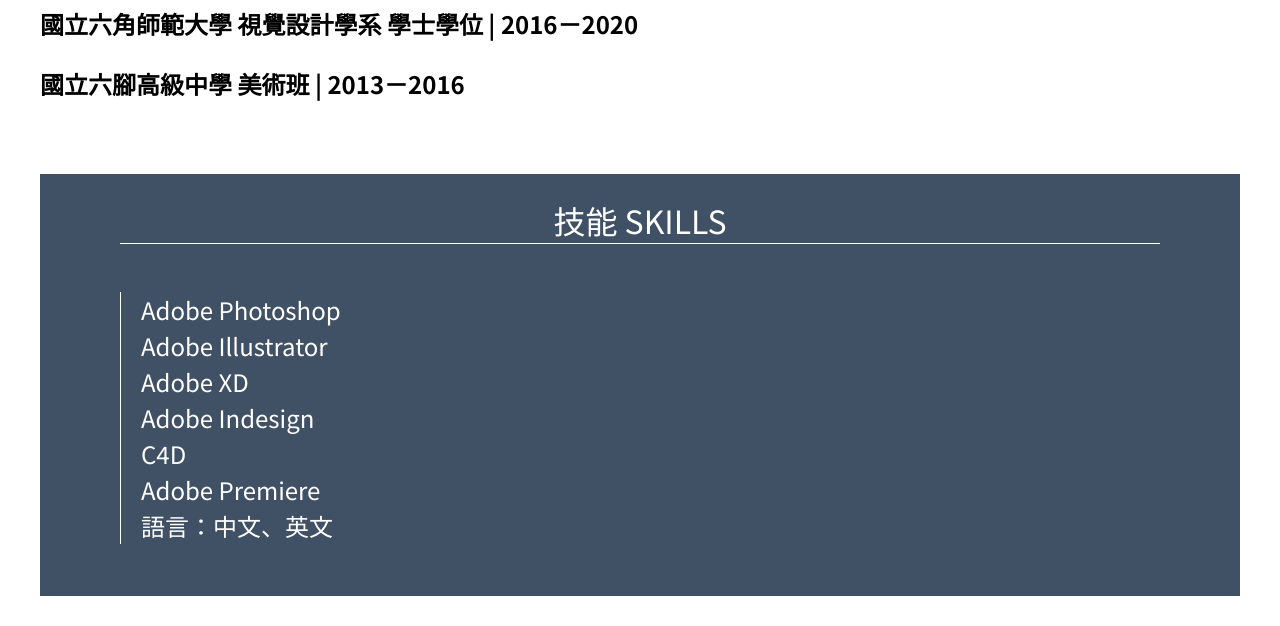
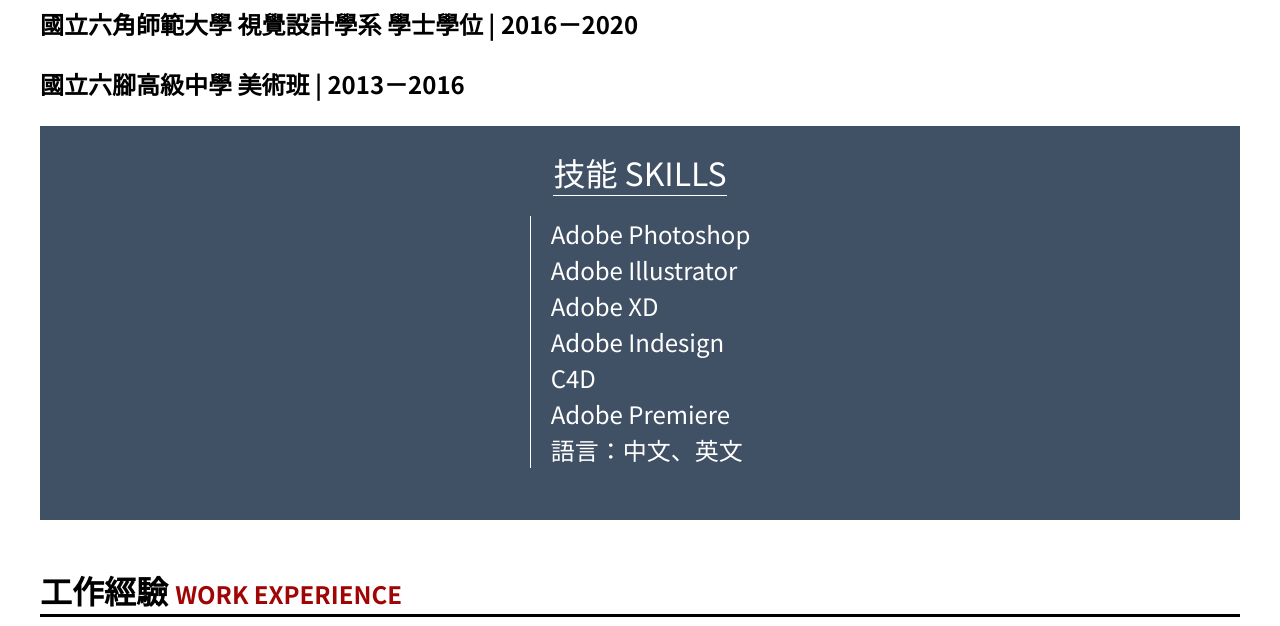
Before and after one commit to allen91wu/hexschool_course_homework, a plain HTML site: page homework1/index.html in a window 1280 px wide. Shown: the part 1070-1696 px from the top of the page. Drawn offline with Linux system fonts and the light colour scheme.

Commit message:
fix(homework1): html and css coding style

```diff
--- a/homework1/index.html
+++ b/homework1/index.html
@@ -8,7 +8,7 @@
     <link rel="stylesheet" href="style.css">
 </head>
 <body>
-    <div class="box1">
+    <div class="wrap">
         <div class="header">
             <h1>
                 Joanne<br>Chen
@@ -26,7 +26,7 @@
             <h2>學歷 <span>EDUCATION</span></h2>
             <ul>
                 <li class="exp">國立六角師範大學 視覺設計學系 學士學位 | 2016－2020</li>
-                <li>國立六腳高級中學 美術班 | 2013－2016</li>
+                <li class="exp">國立六腳高級中學 美術班 | 2013－2016</li>
             </ul>
         </div>
 <div class="skill">
--- a/homework1/style.css
+++ b/homework1/style.css
@@ -56,7 +56,11 @@ body{
     font-family: 'Noto Sans TC', 'sans-serif','Roboto';
 }
 
-.box1{
+a{
+    text-decoration: none;
+}
+
+.wrap{
     width: 1200px;
     margin: auto;
     padding-top: 40px;
@@ -99,11 +103,10 @@ body{
 .skill{
     background: #415165;
     padding-top: 24px;
-    padding-left: 80px;
-    padding-right: 80px;
     padding-bottom: 52px;
-    margin-bottom: 72px;
-    margin-top: 72px;
+    display: flex;
+    flex-direction: column;
+    align-items: center;
 }
 .skill h2{
     font-size: 32px;
@@ -111,18 +114,15 @@ body{
     text-align: center;
     border-bottom: #FFFFFF solid 1px;
     line-height: 45px;
+    margin-bottom: 20px;
 }
 .skill ul{
     font-size: 24px;
     line-height: 36px;
     border-left: solid #FFFFFF 1px;
-    margin-top: 48px;
     color: #FFFFFF;
-    margin-right: auto;
-    margin-left: auto;
-}
-.skill li{
-    margin-left: 20px;
+    margin: 0 auto;
+    padding-left: 20px;
 }
 .header h3{
     font-size: 24px;
@@ -203,3 +203,6 @@ body{
 .media{
     text-align: center;
 }
+.media a:hover{
+    opacity: 0.5;
+  }
```
Lines whose indentation alone changed are shown as unchanged.
